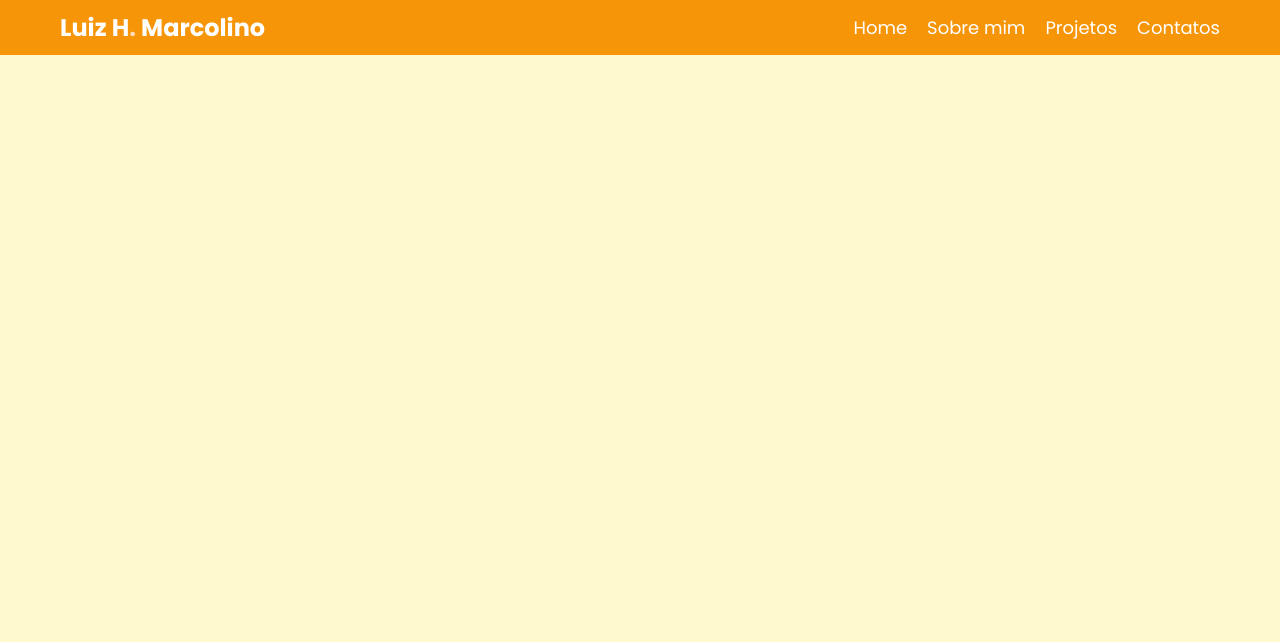
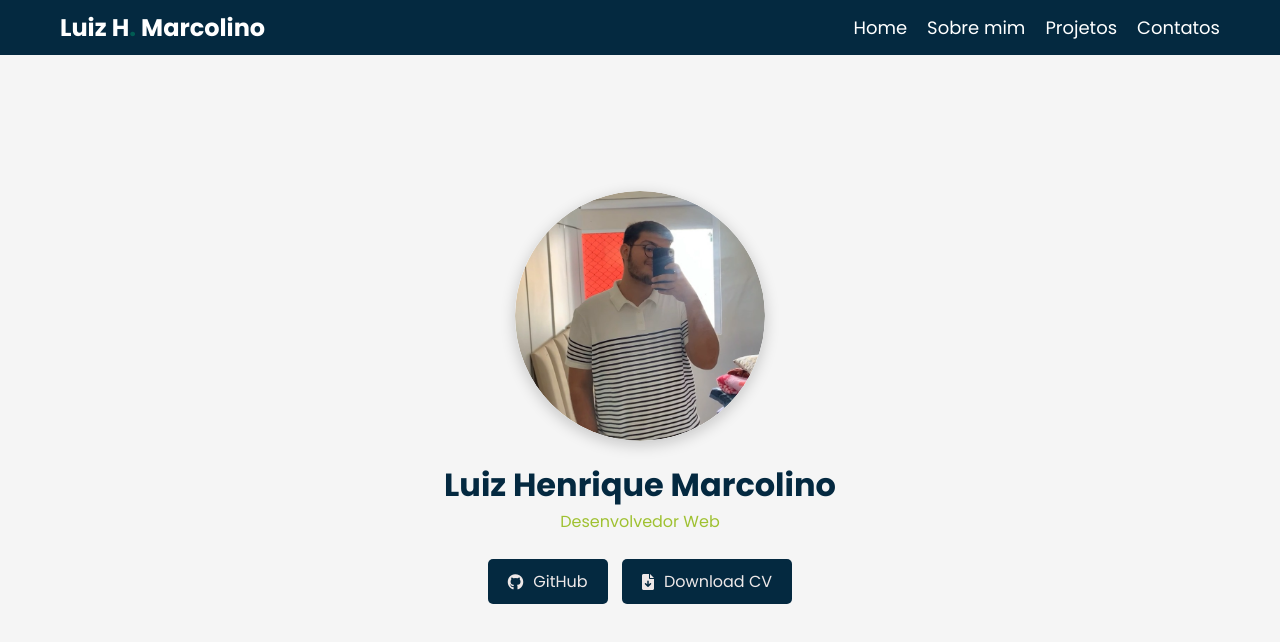
Before and after one commit to devluizmarcolino/portfoliomarcolino, a plain HTML site: page index.html in a window 1280 px wide. Drawn offline with Linux system fonts and the light colour scheme.

Commit message:
feat: adicionado uma seção home (html/css)

```diff
--- a/index.html
+++ b/index.html
@@ -19,7 +19,7 @@
         <nav>
             <div class="logo">Luiz H<span>.</span> Marcolino</div>
             <ul class="nav-links">
-                <li><a href="#">Home</a></li>
+                <li><a href="#home">Home</a></li>
                 <li><a href="#">Sobre mim</a></li>
                 <li><a href="#">Projetos</a></li>
                 <li><a href="#">Contatos</a></li>
@@ -29,7 +29,30 @@
                 <i class="fa-regular fa-circle-xmark"></i>
             </div>
         </nav>
-    </header>
+</header>
+
+<main>
+    <section class="home" id="home">
+        <div class="home-container">
+            <div class="home-photo-container">
+                <img src="./src/images/image-luiz.png" alt="Minha Foto" class="home-photo">
+            </div>
+            <div class="home-content">
+                <h1>Luiz Henrique Marcolino</h1>
+                <p>Desenvolvedor Web</p>
+                <div class="home-buttons">
+                    <a href="https://github.com/devluizmarcolino" target="_blank" class="btn">
+                        <i class="fab fa-github"></i> GitHub
+                    </a>
+                    <a href="./src/docs/curriculo.pdf" download class="btn">
+                        <i class="fas fa-file-download"></i> Download CV
+                    </a>
+                </div>
+            </div>
+        </div>
+    </section>
+
+</main>
 
     <script src="./src/js/app.js"></script>
 </body>
--- a/src/css/global.css
+++ b/src/css/global.css
@@ -6,22 +6,24 @@
 }
 
 :root {
-    --primary-color: #F79509;
-    --secondary-color: #FFDAB9;
-    --tertiary-color: #E6E6FA;
-    --text-color: #696969;
-    --background-color: #FFFACD;
+    --primary-color: #042940;
+    --secondary-color: #005C53;
+    --tertiary-color: #eee8e8;
+    --text-color: #9FC131;
+    --background-color: #F5F5F5;
 }
 
 body {
     background-color: var(--background-color);
     color: var(--text-color);
 }
-
 header {
     background: var(--primary-color);
     color: #fff;
     padding: 0.625rem 0;
+    position: fixed;
+    width: 100%;
+    z-index: 999;
 }
 
 nav {
@@ -58,7 +60,7 @@ span {
 }
 
 .nav-links a:hover {
-    color: var(--secondary-color);
+    color: var(--text-color);
     transition: all 0.3s ease-in-out;
 }
 
@@ -109,3 +111,150 @@ span {
 .hidden {
     display: none;
 }
+
+#home {
+    display: flex;
+    justify-content: center;
+    align-items: center;
+    height: 100vh;
+    background: var(--background-color);
+    background-size: 400% 400%;
+    animation: gradientAnimation 15s ease infinite;
+    overflow: hidden;
+    color: var(--text-color);
+}
+
+.home-container {
+    display: flex;
+    flex-direction: column;
+    align-items: center;
+    text-align: center;
+    animation: fadeIn 2s ease-in-out;
+}
+
+.home-photo-container {
+    position: relative;
+    width: 250px;
+    height: 250px;
+    overflow: hidden;
+    margin-bottom: 20px;
+    border-radius: 50%;
+    box-shadow: 0 4px 15px rgba(0, 0, 0, 0.2);
+}
+
+.home-photo {
+    width: 100%;
+    height: 100%;
+    object-fit: cover;
+    transition: transform 0.3s ease-in-out;
+    border-radius: 50%;
+
+}
+
+.home-photo-container:hover .home-photo {
+    transform: scale(1.1);
+}
+
+.home-content h1 {
+    font-size: 2rem; /* Tamanho do texto reduzido */
+    color: var(--primary-color);
+    opacity: 0;
+    animation: fadeInUp 1s ease-in-out forwards;
+    animation-delay: 0.5s;
+}
+
+.home-content p {
+    font-size: 1rem; /* Tamanho do texto reduzido */
+    color: var(--text-color);
+    opacity: 0;
+    animation: fadeInUp 1s ease-in-out forwards;
+    animation-delay: 1s;
+}
+
+.home-buttons {
+    margin-top: 20px;
+}
+
+.btn {
+    display: inline-flex;
+    align-items: center;
+    padding: 10px 20px;
+    margin: 5px;
+    font-size: 1rem;
+    color: var(--tertiary-color);
+    background-color: var(--primary-color);
+    border: none;
+    border-radius: 5px;
+    text-decoration: none;
+    transition: background-color 0.3s ease-in-out;
+}
+
+.btn i {
+    margin-right: 10px;
+}
+
+.btn:hover {
+    background-color: var(--secondary-color);
+}
+
+@media (max-width: 768px) {
+    .home-content h1 {
+        font-size: 1.5rem;
+    }
+
+    .home-content p {
+        font-size: 0.9rem;
+    }
+
+    .home-photo-container {
+        width: 250px;
+        height: 250px;
+    }
+}
+
+@media (max-width: 480px) {
+    .home-content h1 {
+        font-size: 1.2rem;
+    }
+
+    .home-content p {
+        font-size: 0.8rem;
+    }
+
+    .home-photo-container {
+        width: 100px;
+        height: 100px;
+    }
+}
+
+@keyframes fadeIn {
+    from {
+        opacity: 0;
+    }
+    to {
+        opacity: 1;
+    }
+}
+
+@keyframes fadeInUp {
+    from {
+        transform: translateY(20px);
+        opacity: 0;
+    }
+    to {
+        transform: translateY(0);
+        opacity: 1;
+    }
+}
+
+@keyframes gradientAnimation {
+    0% {
+        background-position: 0% 50%;
+    }
+    50% {
+        background-position: 100% 50%;
+    }
+    100% {
+        background-position: 0% 50%;
+    }
+}
```
